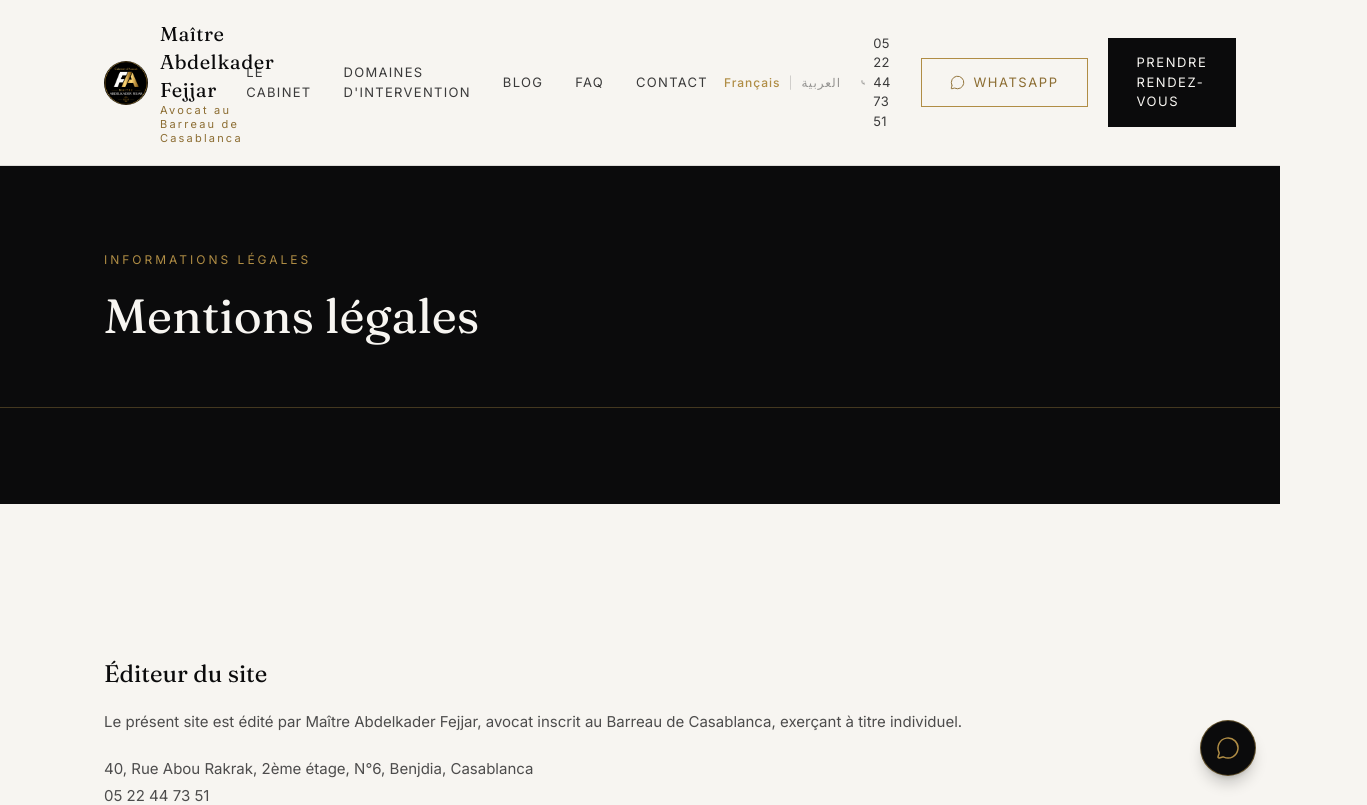
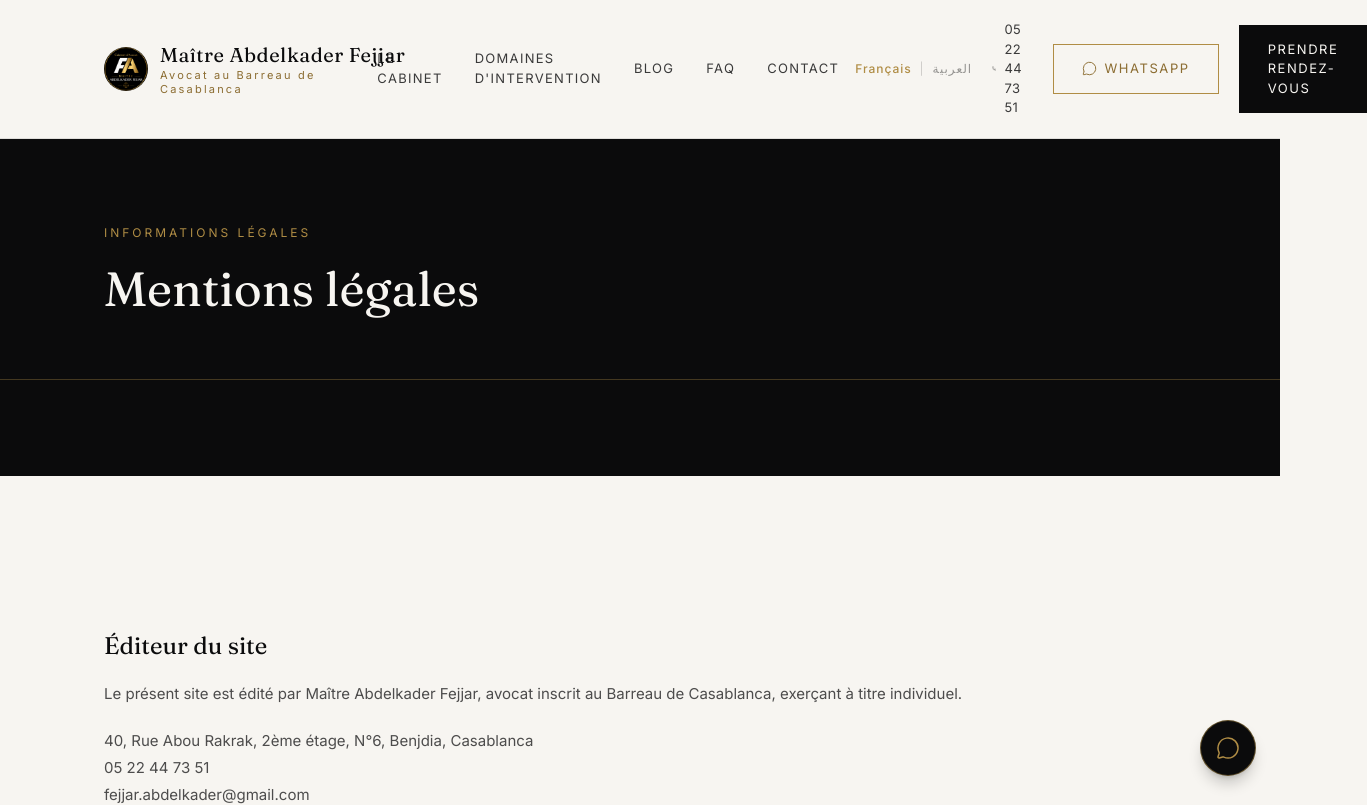
Before and after one commit to mmoh96686-hash/fejjar-avocat, a Next.js app: page /fr/mentions-legales in a window 1280 px wide. Shown: the top 805 px of the page, 1367 px wide, since content can reach past the window. Built offline with nearby package versions, Linux system fonts and the light colour scheme.

Commit message:
version9 ortho

```diff
--- a/app/[locale]/contact/page.tsx
+++ b/app/[locale]/contact/page.tsx
@@ -80,7 +80,7 @@ export default async function ContactPage({
 
           <Reveal delay={0.1}>
             <ContactForm />
-            <div className="mt-6 flex items-center gap-4 text-[12px] tracking-[0.1em] text-noir/40">
+            <div className="mt-6 flex items-center gap-4 text-[12px] uppercase tracking-[0.1em] text-noir/40">
               <span className="hairline-solid flex-1" />
               {t("orDivider")}
               <span className="hairline-solid flex-1" />
--- a/components/layout/Header.tsx
+++ b/components/layout/Header.tsx
@@ -37,8 +37,8 @@ export function Header() {
             className="rounded-full shrink-0"
             priority
           />
-          <span className="flex flex-col leading-tight">
-            <span className="font-display text-lg md:text-xl tracking-wide">
+          <span className="flex flex-col leading-tight min-w-0">
+            <span className="font-display text-lg md:text-xl tracking-wide whitespace-nowrap">
               {getCabinetName(locale)}
             </span>
             <span className="text-[11px]  tracking-[0.2em] text-dore-fonce">
--- a/lib/constants.ts
+++ b/lib/constants.ts
@@ -5,7 +5,7 @@ export const CABINET = {
   // Nom affiché en contexte arabe (En-tête, métadonnées SEO Open Graph /
   // Schema.org). Le nom propre "Maître Abdelkader Fejjar" reste inchangé en
   // français.
-  nomAr: "الأستاذ عبد القادر الفجار",
+  nomAr: "الأستاذ عبد القادر فجار",
   titre: "Avocat au Barreau de Casablanca",
   ville: "Casablanca",
   pays: "Maroc",
--- a/messages/ar.json
+++ b/messages/ar.json
@@ -343,7 +343,7 @@
     "items": {
       "droit-du-travail": {
         "nom": "قانون الشغل",
-        "resume": "التكفل والتمثيل في مجال علاقات الشغل، لفائدة المشغلين والأجراء.",
+        "resume": "استشارات قبل انشاء العقد و اثناء وجود صعوبة في تنفيذ مقتضيات العلاقة الشغلية و قبل و بعد  المنازعة الودية و القضائية.",
         "description": "يواكب المكتب المشغلين والأجراء بخصوص جميع المسائل المرتبطة بعقد الشغل: الفسخ، الطرد، التحرش، التفاوض الجماعي والتمثيل أمام المحاكم الاجتماعية.",
         "prestations": [
           "الطرد وفسخ عقد الشغل",
```
